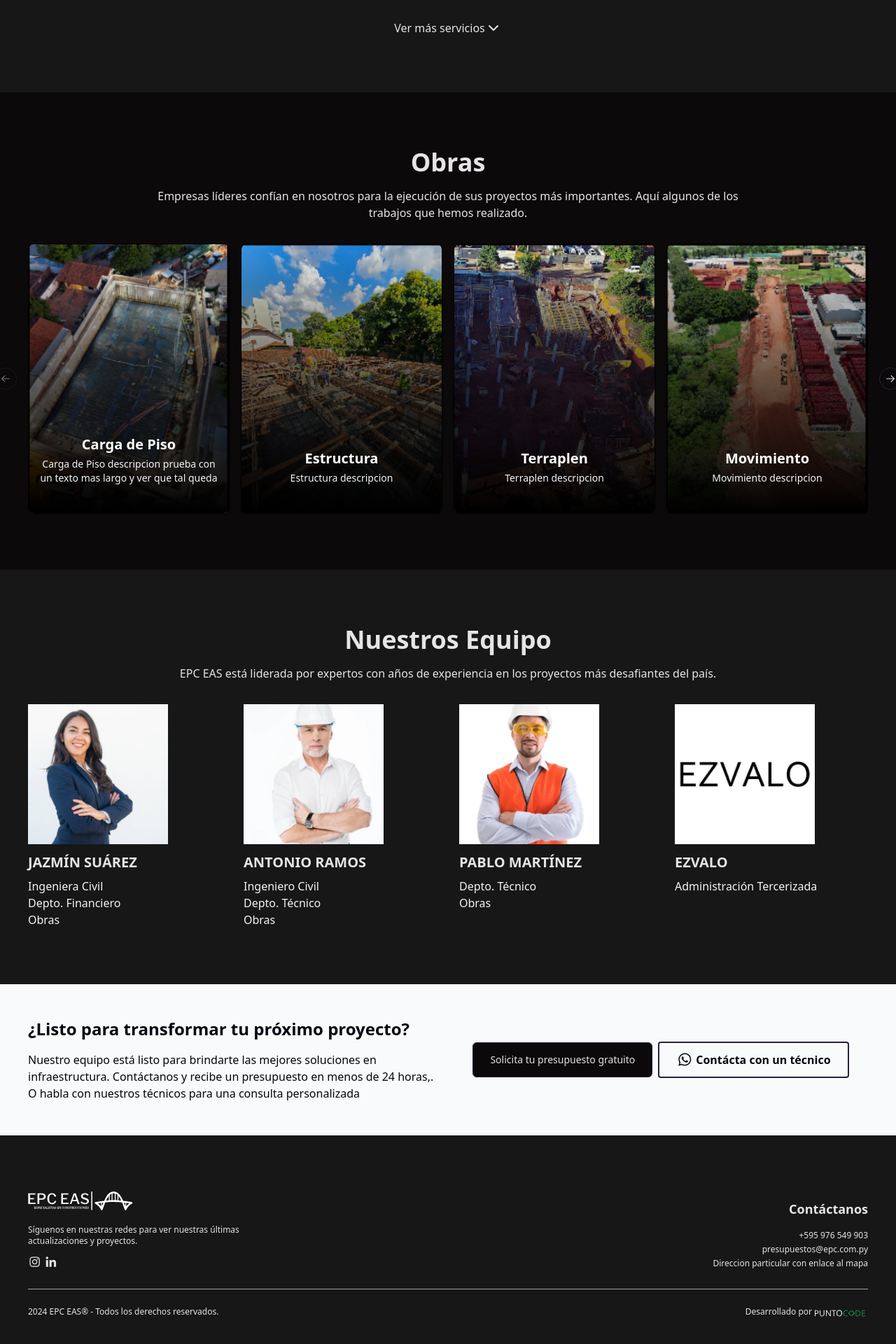
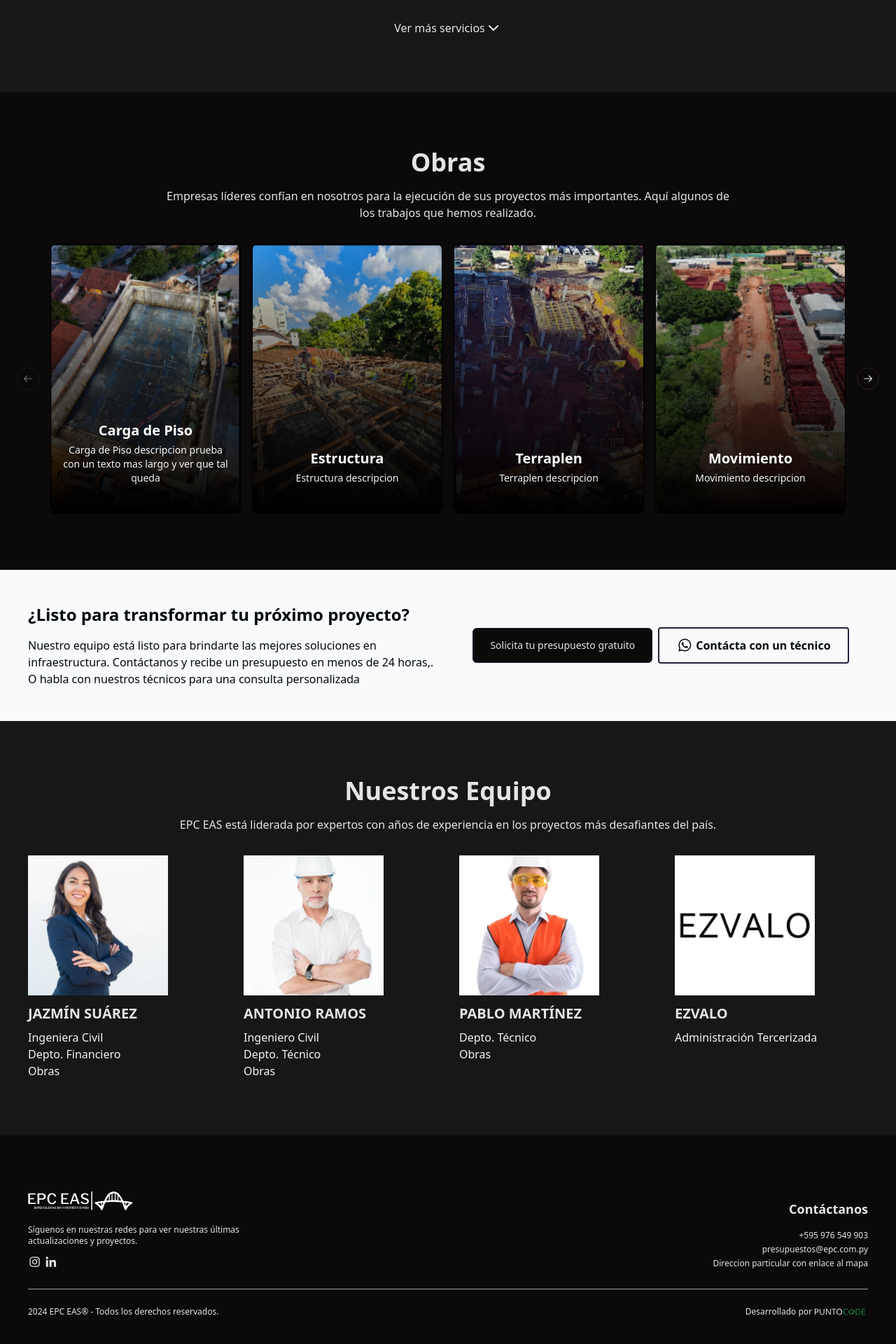
Before and after one commit to Puntocodepy/epc-landing, a Next.js app: page / in a window 1280 px wide. Shown: the part 1260-3180 px from the top of the page at 70% size. Built offline with nearby package versions, Linux system fonts and the light colour scheme.

Commit message:
Se agrega el loader al iniciar

```diff
--- a/package.json
+++ b/package.json
@@ -27,6 +27,7 @@
     "react": "^18",
     "react-dom": "^18",
     "react-hook-form": "^7.53.1",
+    "react-loader-spinner": "^6.1.6",
     "react-perfect-scrollbar-z": "^1.2.3",
     "react-toastify": "^10.0.6",
     "sass": "^1.80.3",
--- a/src/app/page.tsx
+++ b/src/app/page.tsx
@@ -1,19 +1,29 @@
+'use client';
+import {useState} from 'react';
+
+import ContactComponent from '@/components/ContactComponent';
+import CtaComponent from '@/components/CtaComponent';
 import HeroComponent from '@/components/HeroComponent';
+import Loader from '@/components/shared/page-loader';
 import ServiceComponents from '@/components/ServiceComponents';
+import TeamComponent from '@/components/TeamComponent';
 import WorksComponent from '@/components/WorksComponent';
-import TeamComponent from '@/components/TeamComponent';
-import CtaComponent from '@/components/CtaComponent';
-import ContactComponent from '@/components/ContactComponent';
 
 export default function Home() {
+  const [isLoading, setIsLoading] = useState(true);
+
+  if(isLoading) {
+    return (<Loader setIsLoading={setIsLoading}/>);
+  }
+
   return (
-    <>
+    <div className="fade-in">
       <HeroComponent/>
       <ServiceComponents/>
-      <WorksComponent />
-      <TeamComponent />
-      <CtaComponent />
-      <ContactComponent />
-    </>
+      <WorksComponent/>
+      <CtaComponent/>
+      <TeamComponent/>
+      <ContactComponent/>
+    </div>
   );
 }
--- a/src/assets/scss/app.scss
+++ b/src/assets/scss/app.scss
@@ -1,8 +1,22 @@
-.hero{
+.hero {
   height: 45rem;
   width: 100%;
 
-  .container{
+  .container {
     height: 90%;
   }
 }
+
+.fade-in {
+  opacity: 0;
+  animation: fade-in 0.5s ease-in-out forwards;
+
+  @keyframes fade-in {
+    0% {
+      opacity: 0;
+    }
+    100% {
+      opacity: 1;
+    }
+  }
+}
--- a/src/components/ContactComponent.tsx
+++ b/src/components/ContactComponent.tsx
@@ -4,7 +4,7 @@ import {Separator} from '@/components/ui/separator';
 
 const ContactComponent = () => {
   return (
-    <section id="contact" className="services bg-secondary py-12 lg:py-20">
+    <section id="contact" className="services py-12 lg:py-20">
       <div className="container px-10">
         <div className="grid md:grid-cols-2 gap-4">
 
@@ -45,7 +45,7 @@ const ContactComponent = () => {
           <p className="text-xs">
             {new Date().getFullYear()} EPC EAS® - Todos los derechos reservados.
           </p>
-          <p className="flex text-xs items-end justify-center">
+          <p className="flex text-xs items-center justify-center">
             Desarrollado por
             <a href="https://puntocode.com.py" target="_blank">
               <Image
--- a/src/components/WorksComponent.tsx
+++ b/src/components/WorksComponent.tsx
@@ -1,3 +1,4 @@
+'use client';
 import {Card, CardContent} from '@/components/ui/card';
 import {
   Carousel,
@@ -13,7 +14,7 @@ const WorksComponent = () => {
   const works = getWorks();
 
   return (
-    <section id="works" className="works py-12 lg:py-20">
+    <section id="works" className="works py-12 px-8 lg:py-20">
       <div className="container text-center px-10">
         <h2 className="sub-title">Obras</h2>
         <p className="lg:px-40 mb-8">
--- /dev/null
+++ b/src/components/shared/page-loader.tsx
@@ -0,0 +1,53 @@
+'use client';
+import {useEffect} from 'react';
+import {ThreeDots} from 'react-loader-spinner';
+import Image from 'next/image';
+
+type LoaderProps = {
+  setIsLoading: (isLoading: boolean) => void;
+};
+
+
+const Loader = ({ setIsLoading }: LoaderProps) => {
+  useEffect(() => {
+    const onLoad = () => {
+      setIsLoading(false);
+    };
+
+    if (document.readyState === 'complete') {
+      setIsLoading(false);
+    } else {
+      window.addEventListener('load', onLoad);
+    }
+
+    return () => window.removeEventListener('load', onLoad);
+  }, [setIsLoading]);
+
+  return (
+    <div
+      style={{
+        display: 'flex',
+        flexDirection: 'column',
+        alignItems: 'center',
+        justifyContent: 'center',
+        height: '100vh',
+      }}
+    >
+
+      <Image src="/images/epc-logo.svg" alt="epc logo" width={200} height={20} />
+
+      <ThreeDots
+        visible={true}
+        height="60"
+        width="60"
+        color="#fff"
+        radius="9"
+        ariaLabel="three-dots-loading"
+        wrapperStyle={{}}
+        wrapperClass=""
+      />
+    </div>
+  );
+};
+
+export default Loader;
```
